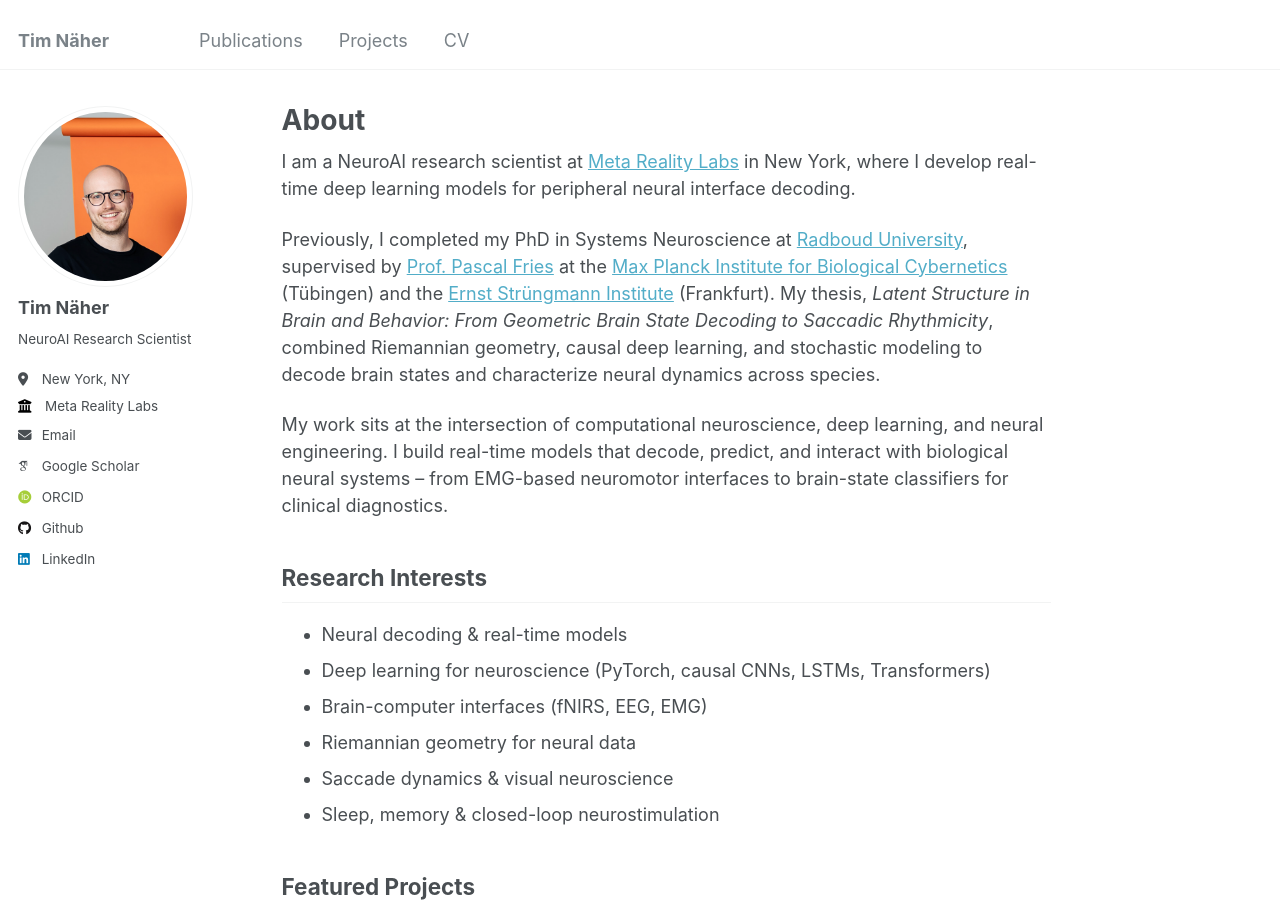
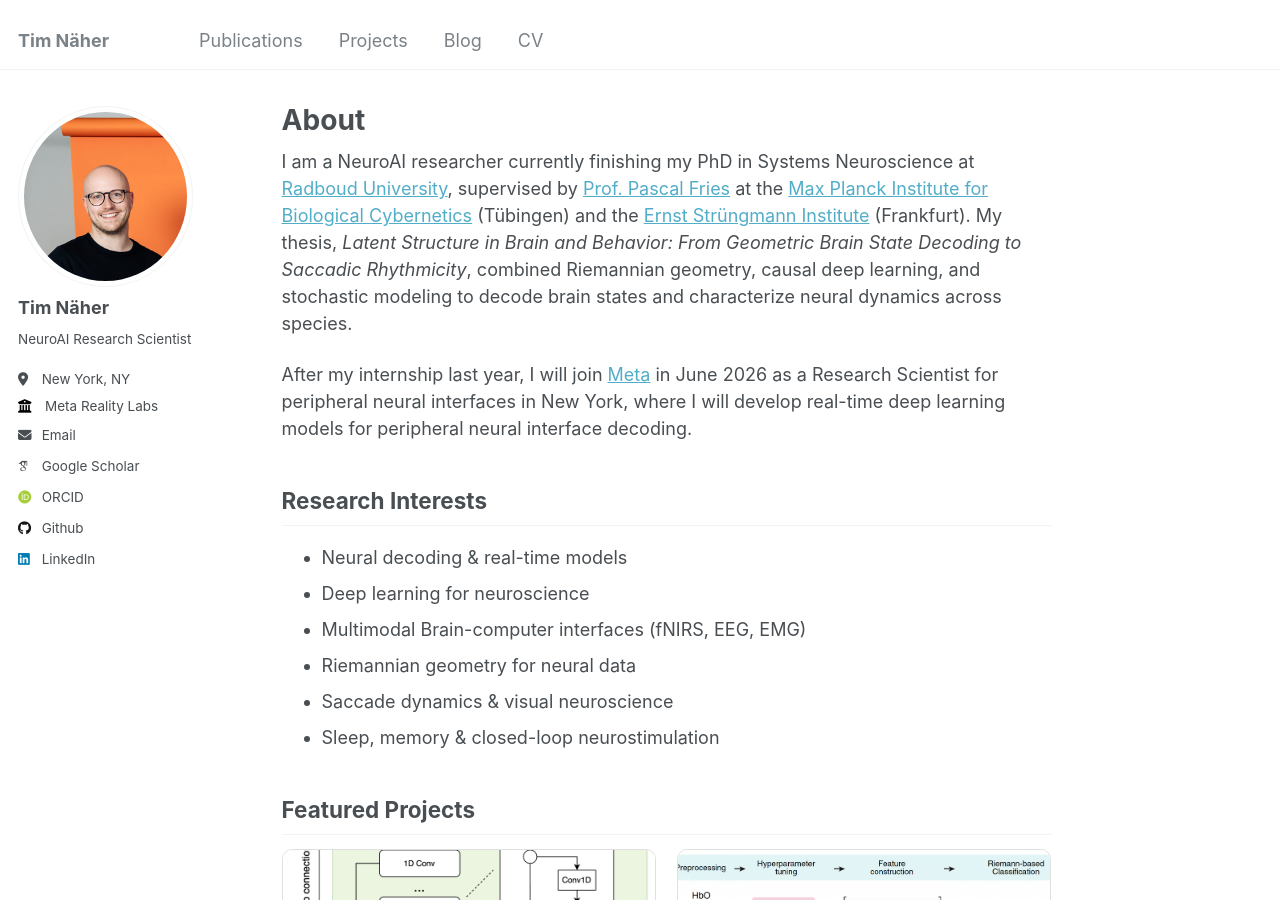
Before and after one commit to timnaher/timnaher.github.io, a Jekyll site: the page built from _pages/about.md, in a window 1280 px wide and 900 px high. Built offline with Jekyll 4.4.1, drawn with Linux system fonts in a browser that asks for light colours; some web fonts are replaced.

Commit message:
Add toyBCI blog post and update about page
- Add first blog post: brain-controlled VS Code shortcut using Muse S EEG
- Add Blog link to site navigation
- Update about page bio to reflect current PhD status and upcoming Meta start date
- Fix typo: periperial → peripheral

Co-Authored-By: Claude Opus 4.6 (1M context) <noreply@anthropic.com>

```diff
--- a/_data/navigation.yml
+++ b/_data/navigation.yml
@@ -6,5 +6,8 @@ main:
   - title: "Projects"
     url: /portfolio/
 
+  - title: "Blog"
+    url: /year-archive/
+
   - title: "CV"
     url: /cv/
--- a/_pages/about.md
+++ b/_pages/about.md
@@ -7,17 +7,16 @@ redirect_from:
   - /about.html
 ---
 
-I am a NeuroAI research scientist at [Meta Reality Labs](https://about.meta.com/realitylabs/) in New York, where I develop real-time deep learning models for peripheral neural interface decoding.
+I am a NeuroAI researcher currently finishing my PhD in Systems Neuroscience at [Radboud University](https://www.ru.nl/en), supervised by [Prof. Pascal Fries](https://www.kyb.tuebingen.mpg.de/person/59524/2549) at the [Max Planck Institute for Biological Cybernetics](https://www.kyb.tuebingen.mpg.de/en) (Tübingen) and the [Ernst Strüngmann Institute](https://www.esi-frankfurt.de/) (Frankfurt). My thesis, *Latent Structure in Brain and Behavior: From Geometric Brain State Decoding to Saccadic Rhythmicity*, combined Riemannian geometry, causal deep learning, and stochastic modeling to decode brain states and characterize neural dynamics across species.
 
-Previously, I completed my PhD in Systems Neuroscience at [Radboud University](https://www.ru.nl/en), supervised by [Prof. Pascal Fries](https://www.kyb.tuebingen.mpg.de/person/59524/2549) at the [Max Planck Institute for Biological Cybernetics](https://www.kyb.tuebingen.mpg.de/en) (Tübingen) and the [Ernst Strüngmann Institute](https://www.esi-frankfurt.de/) (Frankfurt). My thesis, *Latent Structure in Brain and Behavior: From Geometric Brain State Decoding to Saccadic Rhythmicity*, combined Riemannian geometry, causal deep learning, and stochastic modeling to decode brain states and characterize neural dynamics across species.
+After my internship last year, I will join [Meta](https://about.meta.com/realitylabs/) in June 2026 as a Research Scientist for peripheral neural interfaces in New York, where I will develop real-time deep learning models for peripheral neural interface decoding.
 
-My work sits at the intersection of computational neuroscience, deep learning, and neural engineering. I build real-time models that decode, predict, and interact with biological neural systems -- from EMG-based neuromotor interfaces to brain-state classifiers for clinical diagnostics.
 
 ## Research Interests
 
 - Neural decoding & real-time models
-- Deep learning for neuroscience (PyTorch, causal CNNs, LSTMs, Transformers)
-- Brain-computer interfaces (fNIRS, EEG, EMG)
+- Deep learning for neuroscience
+- Multimodal Brain-computer interfaces (fNIRS, EEG, EMG)
 - Riemannian geometry for neural data
 - Saccade dynamics & visual neuroscience
 - Sleep, memory & closed-loop neurostimulation
```
Also changed, not shown: _posts/2026-03-15-brain-controlled-shortcut.md (added, +130 -0 lines), images/blog-toybci/architecture.png (added), images/blog-toybci/blink_trial_example.png (added), images/blog-toybci/eog_dipole.png (added), images/blog-toybci/pipeline.png (added), images/blog-toybci/predictions_overlay.png (added), images/blog-toybci/training_curves.png (added).
